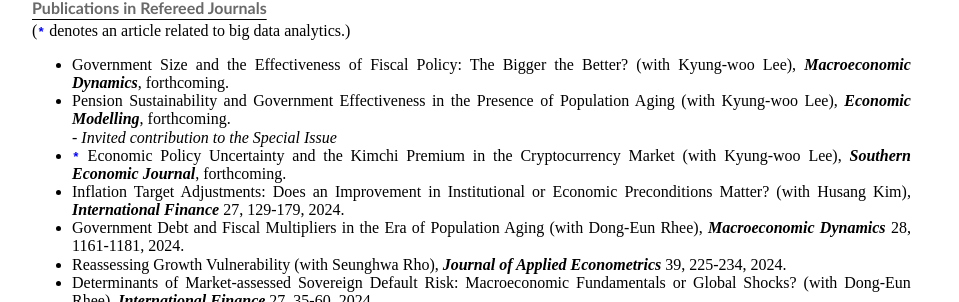
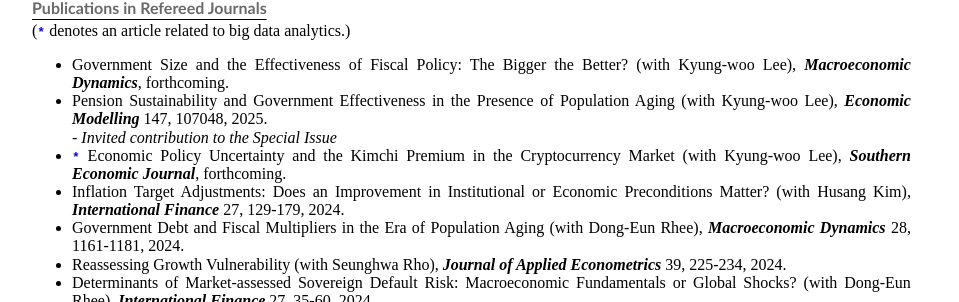
Before and after one commit to dooyeoncho/dooyeoncho.github.io, a Jekyll site: the page built from pages/research.html, in a window 1280 px wide. Shown: the part 208-510 px from the top of the page, without its empty margins (160-1119 px from the left). Built offline with Jekyll 4.4.1, drawn with Linux system fonts in a browser that asks for light colours.

Commit message:
Update research.html

```diff
--- a/pages/research.html
+++ b/pages/research.html
@@ -25,7 +25,7 @@
 <div><b><p style="text-decoration: underline; text-underline-position:under;"><font color="dimgray" face="Gill Sans", sans-serif;>Publications in Refereed Journals</font></p></b></div> </div></li>(<code style="color : blue"><b>*</b></code> denotes an article related to big data analytics.)</li></div>
 		<div><ul>
 			<span><li>Government Size and the Effectiveness of Fiscal Policy: The Bigger the Better? (with Kyung-woo Lee), <em property="italic"><b>Macroeconomic Dynamics</b></em>, forthcoming.</li></span>
-			<span><li>Pension Sustainability and Government Effectiveness in the Presence of Population Aging (with Kyung-woo Lee), <em property="italic"><b>Economic Modelling</b></em>, forthcoming.</li></span>
+			<span><li>Pension Sustainability and Government Effectiveness in the Presence of Population Aging (with Kyung-woo Lee), <em property="italic"><b>Economic Modelling</b></em> 147, 107048, 2025.</li></span>
 			<span>  <em property="italic">- Invited contribution to the Special Issue</em></span>
 			<span><li><code style="color : blue"><b>*</b></code> Economic Policy Uncertainty and the Kimchi Premium in the Cryptocurrency Market (with Kyung-woo Lee), <em property="italic"><b>Southern Economic Journal</b></em>, forthcoming.</li></span>
 			<span><li>Inflation Target Adjustments: Does an Improvement in Institutional or Economic Preconditions Matter? (with Husang Kim), <em property="italic"><b>International Finance</b></em> 27, 129-179, 2024.</li></span>
```
